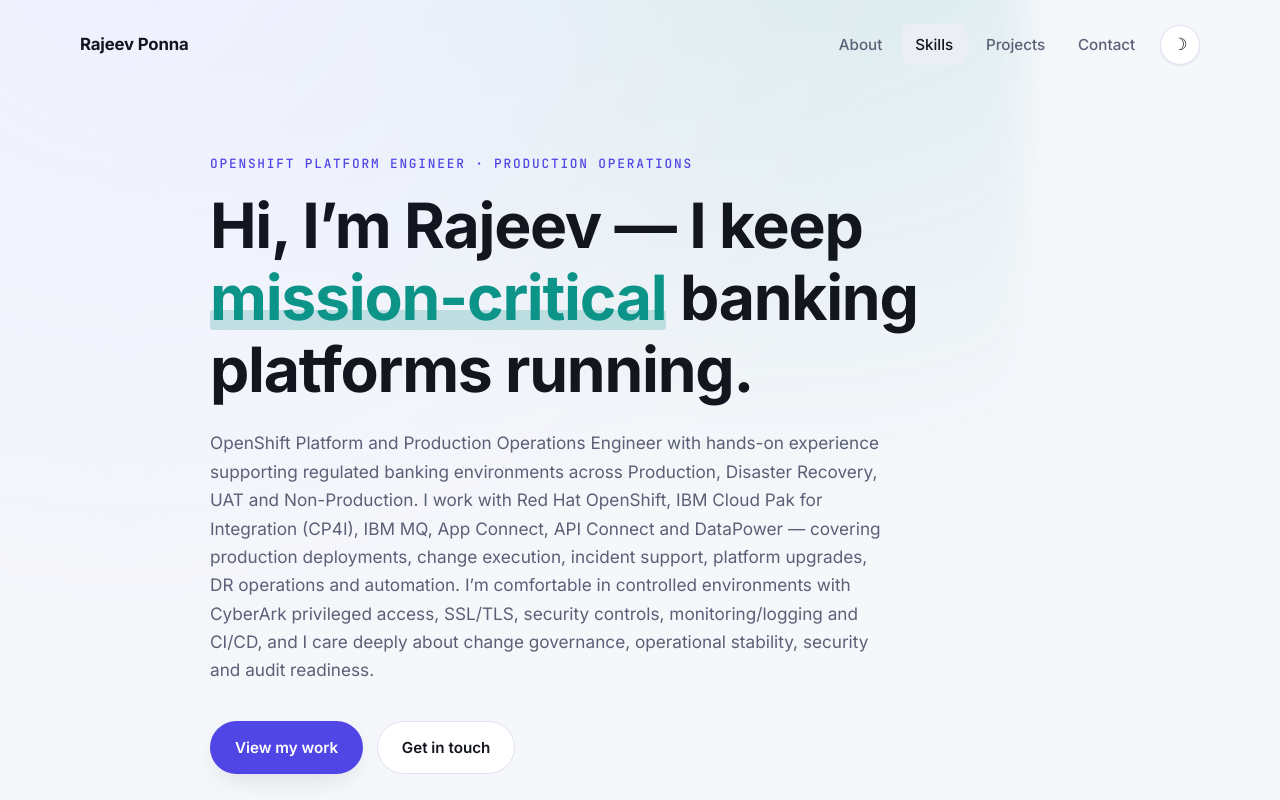
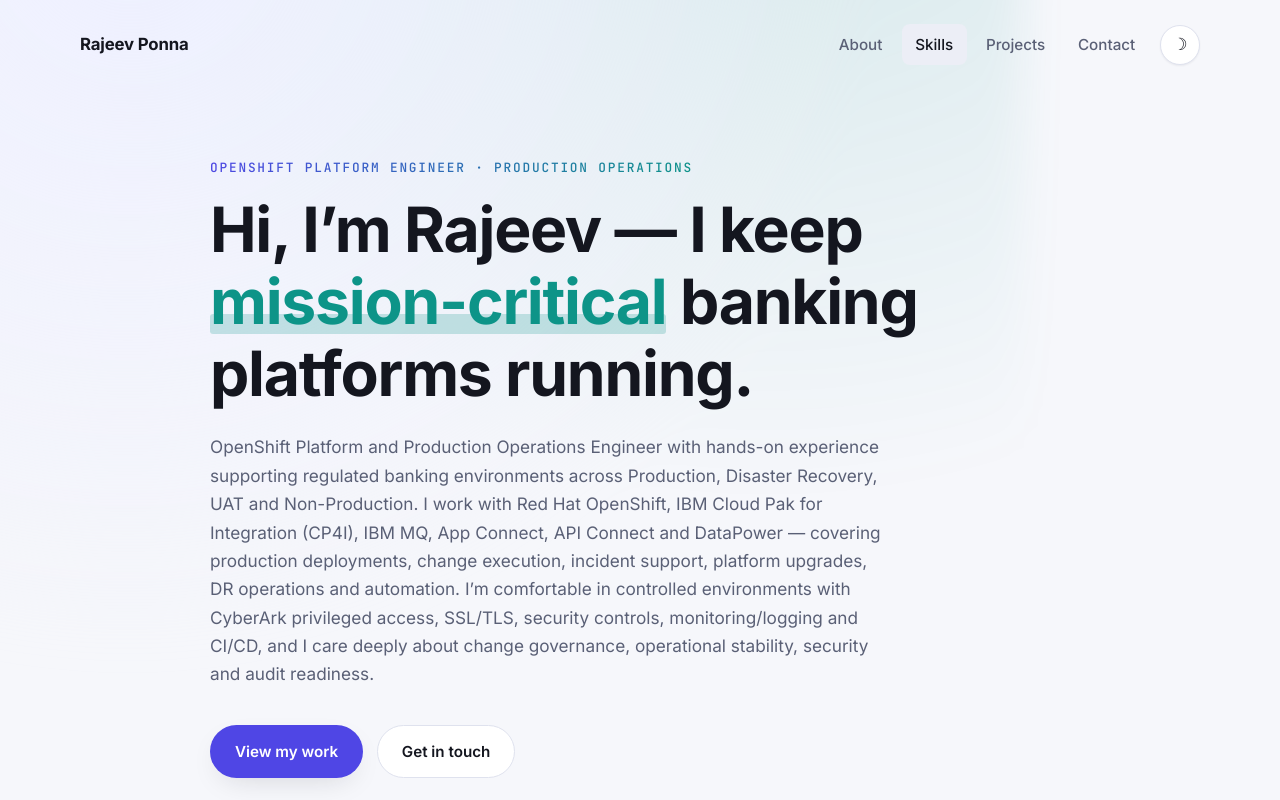
Before and after one commit to PonnaRajeev/myportfolio, a plain HTML site: page index.html in a window 1280 px wide. Shown: the top 800 px of the page. Drawn offline with Linux system fonts and the light colour scheme.

Commit message:
﻿Add gradient text to the hero eyebrow
Give the eyebrow line a blue-to-teal gradient with a theme-aware pair of
stops, so it stays legible in both light and dark mode.

Co-authored-by: Copilot <223556219+Copilot@users.noreply.github.com>

```diff
--- a/styles.css
+++ b/styles.css
@@ -16,6 +16,7 @@
   --accent-soft: #eef0ff;
   --accent-strong: #3730a3;
   --highlight: #0d9488;
+  --gradient-text: linear-gradient(135deg, #4f46e5 0%, #0d9488 100%);
 
   --shadow-sm: 0 1px 2px rgba(20, 22, 31, 0.06);
   --shadow-md: 0 10px 30px -12px rgba(20, 22, 31, 0.18);
@@ -43,6 +44,7 @@
   --accent-soft: #1e2140;
   --accent-strong: #b5b4ff;
   --highlight: #2dd4bf;
+  --gradient-text: linear-gradient(135deg, #a5b4fc 0%, #2dd4bf 100%);
 
   --shadow-sm: 0 1px 2px rgba(0, 0, 0, 0.5);
   --shadow-md: 0 10px 30px -12px rgba(0, 0, 0, 0.7);
@@ -261,6 +263,11 @@ img {
   text-transform: uppercase;
   letter-spacing: 0.14em;
   color: var(--accent);
+  background: var(--gradient-text);
+  -webkit-background-clip: text;
+  background-clip: text;
+  -webkit-text-fill-color: transparent;
+  display: inline-block;
   margin-bottom: 1rem;
 }
 
```
